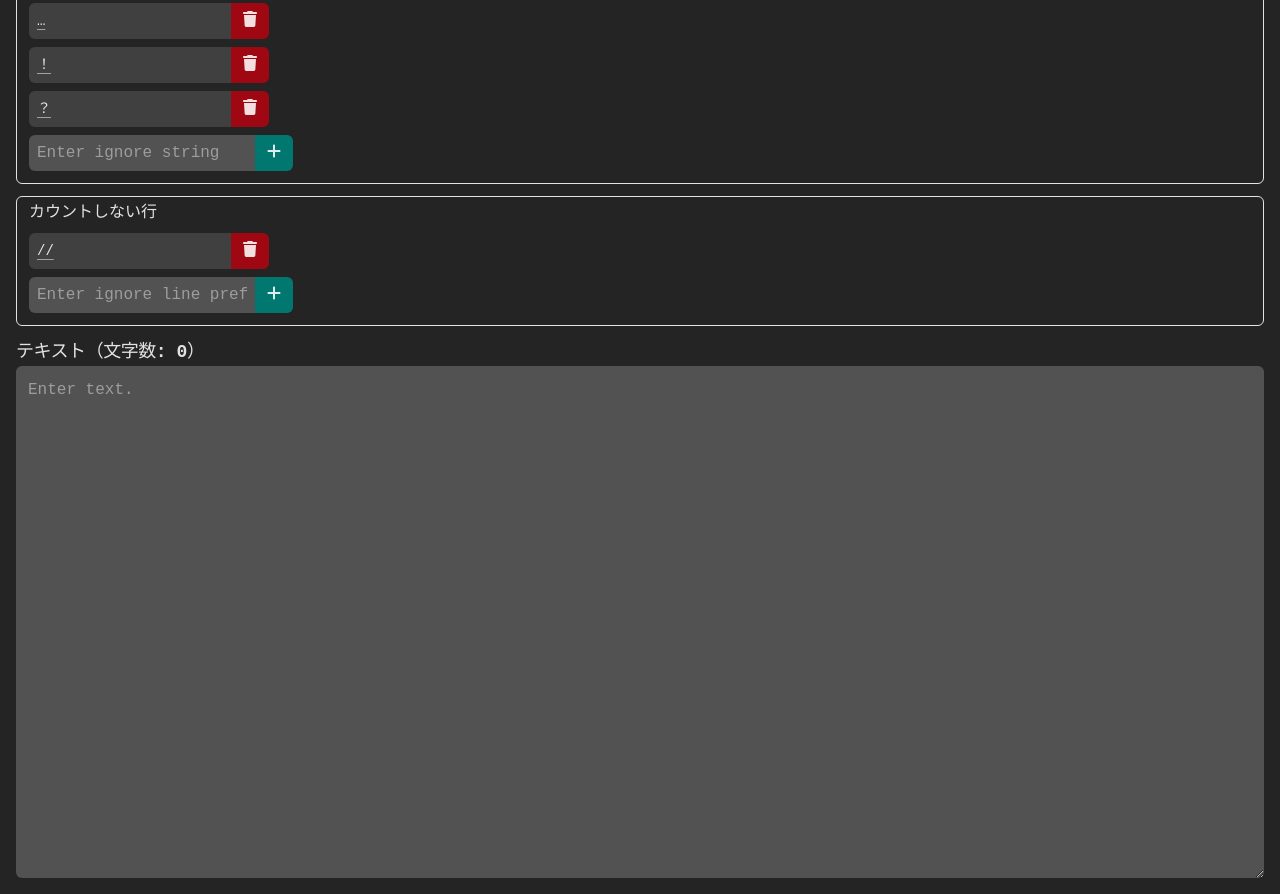
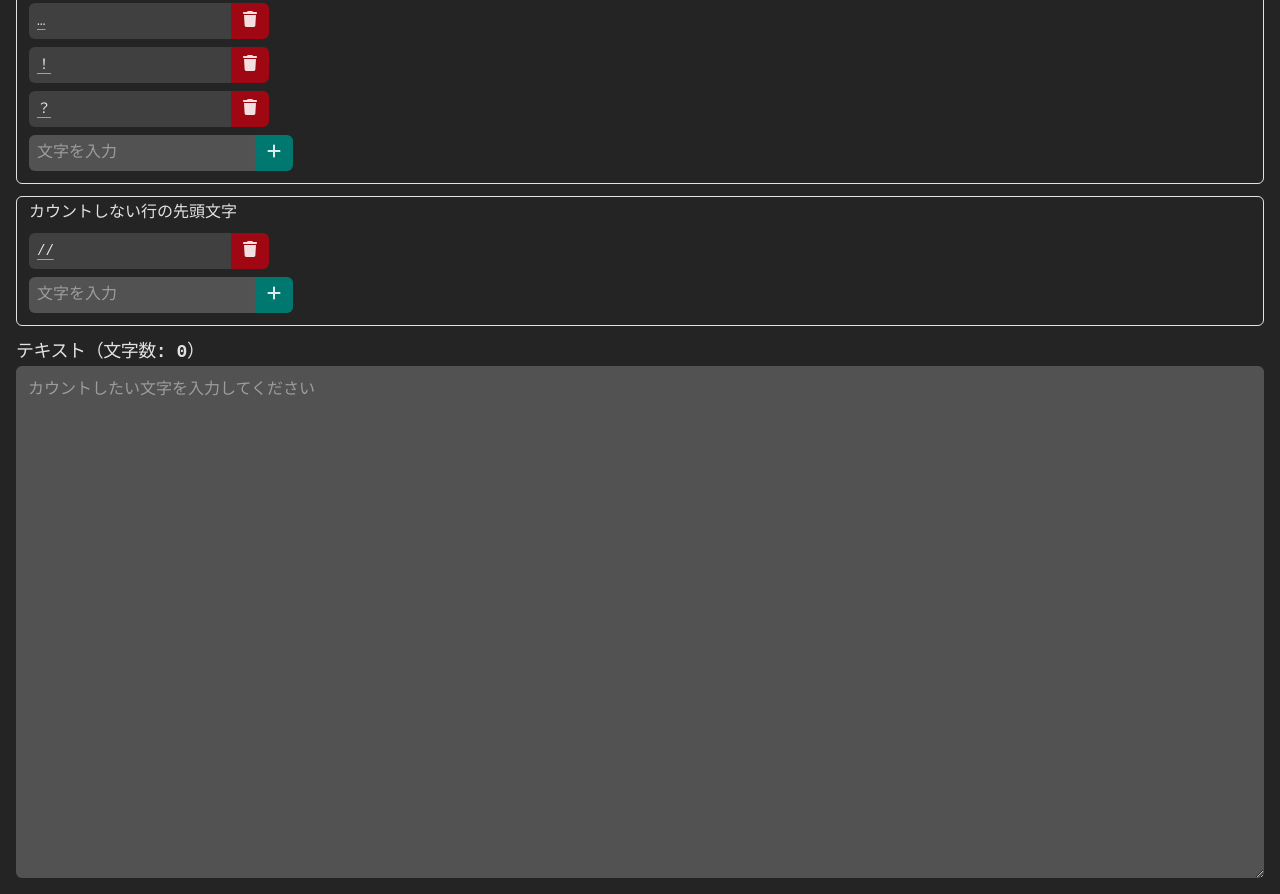
Before and after one commit to levin256/dialogue-counter, a React (Vite) app: page / in a window 1280 px wide. Shown: the part 420-1314 px from the top of the page. Built offline with nearby package versions, Linux system fonts and the light colour scheme.

Commit message:
fix: プレースホルダーをわかりやすい名称に変更

```diff
--- a/src/App.tsx
+++ b/src/App.tsx
@@ -91,7 +91,7 @@ const App = () => {
         <IgnoreStringForm />
       </FieldsetGroup>
       <FieldsetGroup
-        legend="カウントしない行"
+        legend="カウントしない行の先頭文字"
         className="flex flex-col gap-y-2"
       >
         <ul className="flex flex-col gap-y-2">
@@ -117,7 +117,7 @@ const App = () => {
           className="h-[32rem] rounded-md border-none bg-neutral-600 p-3 outline-none"
           value={text}
           onChange={(e) => setText(e.target.value)}
-          placeholder="Enter text."
+          placeholder="カウントしたい文字を入力してください"
         />
       </Field>
     </div>
--- a/src/components/ui/HowToUse.tsx
+++ b/src/components/ui/HowToUse.tsx
@@ -18,7 +18,7 @@ export const HowToUse: React.FC = () => (
       <ul>
         <li>指定した文字はカウントされません</li>
       </ul>
-      <h3>カウントしない行</h3>
+      <h3>カウントしない行の先頭文字</h3>
       <ul>
         <li>指定した文字で始まる行はカウントされません</li>
       </ul>
--- a/src/features/dialogueCounter/IgnoreLinePrefixForm.tsx
+++ b/src/features/dialogueCounter/IgnoreLinePrefixForm.tsx
@@ -29,7 +29,7 @@ export const IgnoreLinePrefixForm = () => {
       <InputWithButton
         className="flex w-60"
         register={register('ignoreLinePrefix')}
-        inputProps={{ placeholder: 'Enter ignore line prefix.' }}
+        inputProps={{ placeholder: '文字を入力' }}
         buttonProps={{ onClick: handleSubmit(onSubmit), icon: faPlus }}
       />
       {/* TODO: エラー表示いい感じにする */}
--- a/src/features/dialogueCounter/IgnoreStringForm.tsx
+++ b/src/features/dialogueCounter/IgnoreStringForm.tsx
@@ -29,7 +29,7 @@ export const IgnoreStringForm = () => {
       <InputWithButton
         className="flex w-60"
         register={register('ignoreString')}
-        inputProps={{ placeholder: 'Enter ignore string' }}
+        inputProps={{ placeholder: '文字を入力' }}
         buttonProps={{ onClick: handleSubmit(onSubmit), icon: faPlus }}
       />
       {/* TODO: エラー表示いい感じにする */}
```
